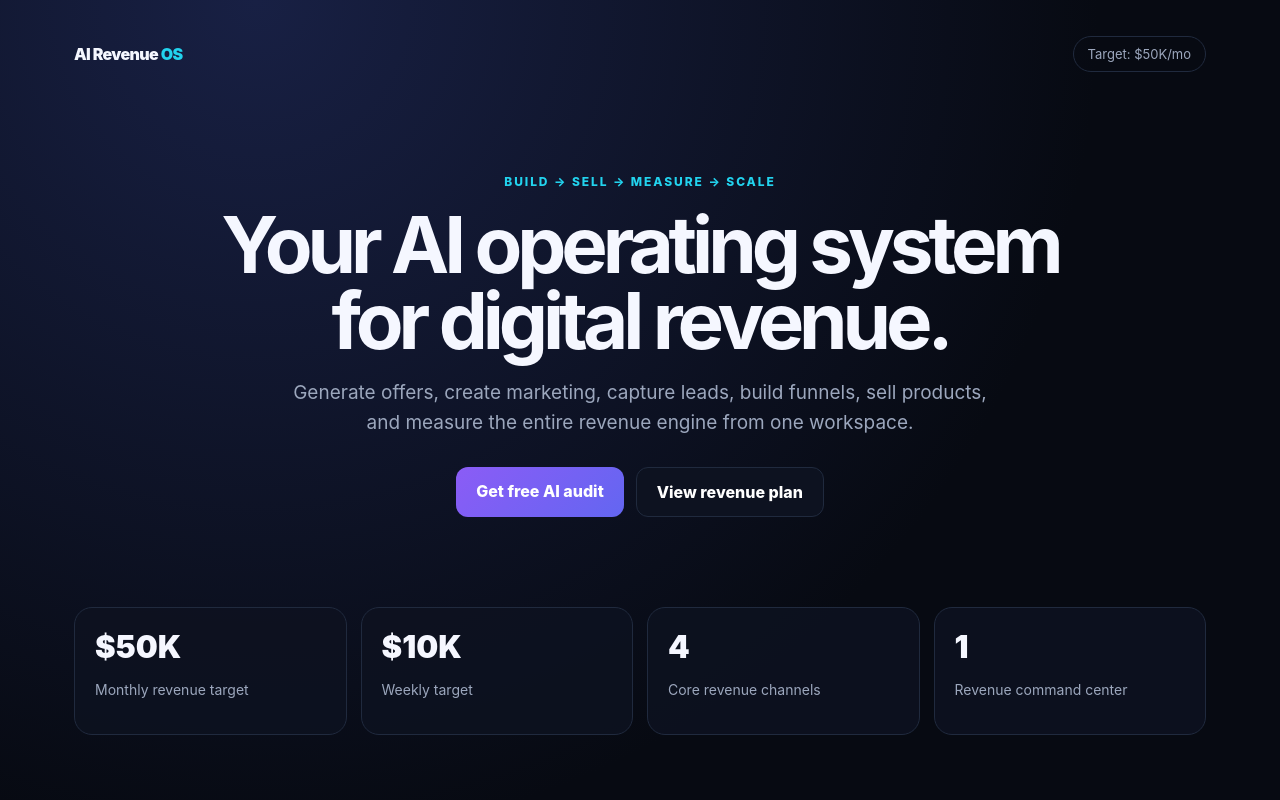
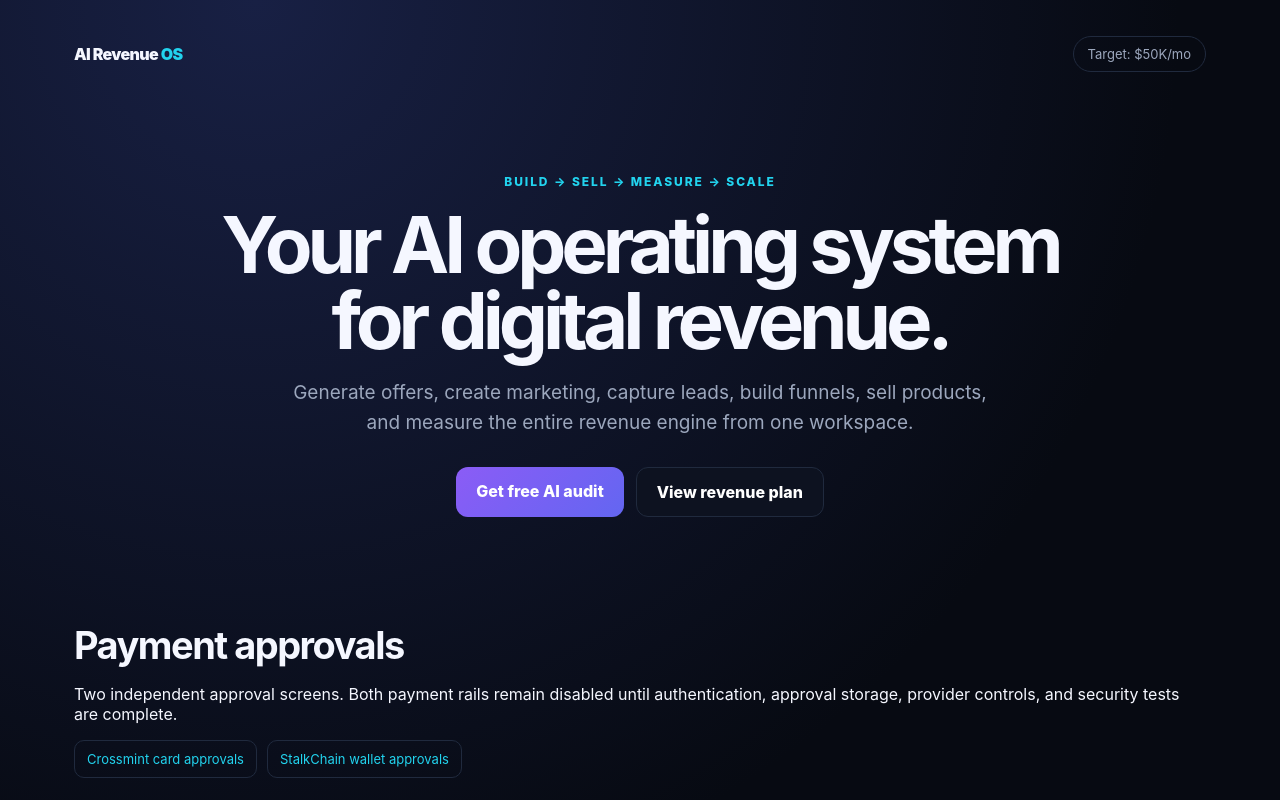
Before and after one commit to garlobrian52/Kaouzn1, a Next.js app: page / in a window 1280 px wide. Shown: the top 800 px of the page. Built offline with nearby package versions, Linux system fonts and the light colour scheme.

Commit message:
Link dashboard to both payment approval screens

```diff
--- a/app/page.tsx
+++ b/app/page.tsx
@@ -55,6 +55,15 @@ export default function Home() {
           </div>
         </section>
 
+        <section className="section">
+          <h2>Payment approvals</h2>
+          <p>Two independent approval screens. Both payment rails remain disabled until authentication, approval storage, provider controls, and security tests are complete.</p>
+          <div className="approval-nav-links">
+            <a href="/approvals/crossmint">Crossmint card approvals</a>
+            <a href="/approvals/agent-wallet">StalkChain wallet approvals</a>
+          </div>
+        </section>
+
         <section className="grid" id="dashboard">
           <div className="card"><div className="metric">$50K</div><p>Monthly revenue target</p></div>
           <div className="card"><div className="metric">$10K</div><p>Weekly target</p></div>
```
